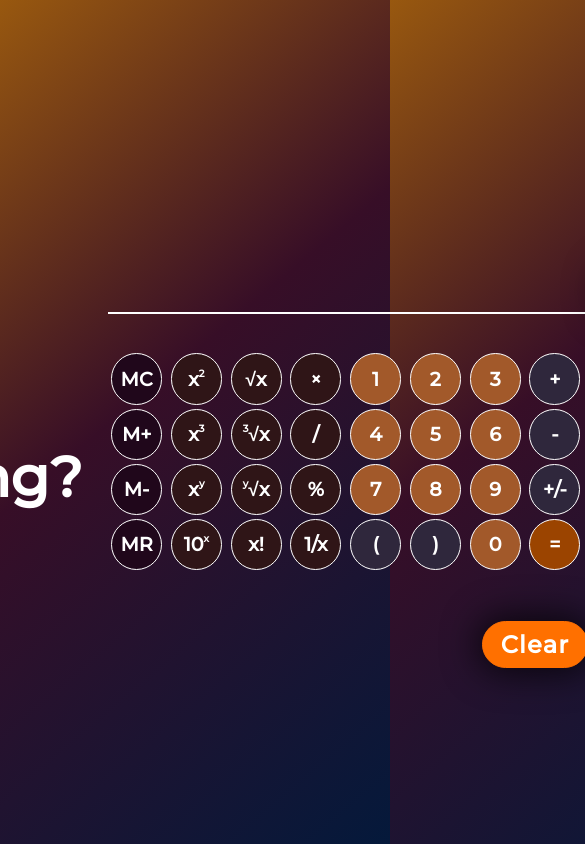
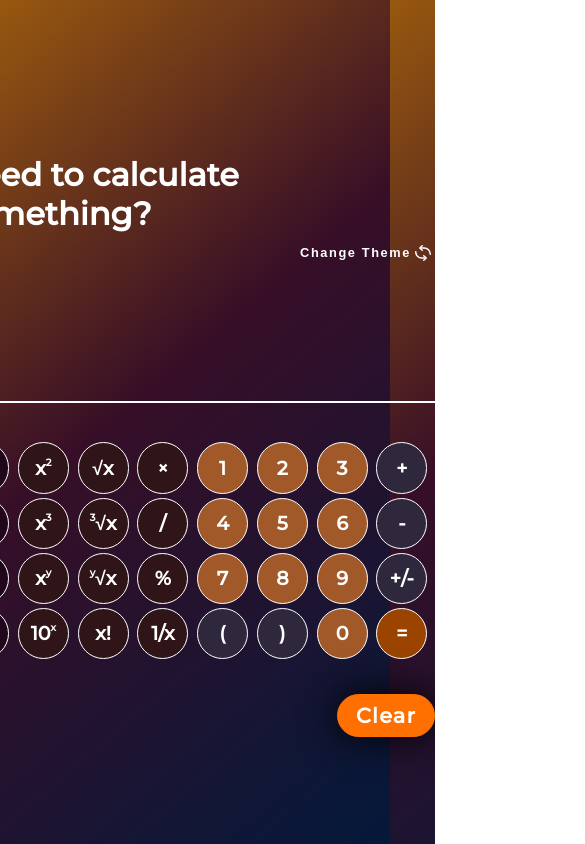
Before and after one commit to hannakot62/calculator, a website built with webpack: page src/index.html in a window 390 px wide. Shown: the top 844 px of the page, 585 px wide, since content can reach past the window. Built offline with nearby package versions, Linux system fonts and the light colour scheme.

Commit message:
added adaptive

```diff
--- a/src/sass/main.scss
+++ b/src/sass/main.scss
@@ -333,3 +333,43 @@ html.light .table-btn {
   background-color: rgb(95, 95, 95); /* color of the scroll thumb */
   border-radius: 3rem; /* roundness of the scroll thumb */
 }
+
+//если можно еще запретить сужение????
+
+@media (max-width: 950px) {
+  .main-container {
+    flex-direction: column;
+  }
+  .text-container {
+    padding: 0;
+    margin: 0;
+    display: flex;
+    flex-direction: column;
+    justify-content: center;
+  }
+  #hehe {
+    font-size: 2rem;
+    margin-top: 3rem;
+    margin-bottom: 0.5rem;
+  }
+  .change-theme {
+    padding: 0;
+    margin: 0;
+    justify-content: right;
+  }
+  .calculator-container {
+    margin: 0;
+    padding: 0;
+    margin-top: 2rem;
+  }
+  .clear {
+    margin-top: 2rem;
+    font-size: 1.3rem;
+  }
+  .task-result {
+    font-size: 1.3rem;
+  }
+  .clear-a-symbol {
+    display: none;
+  }
+}
```
